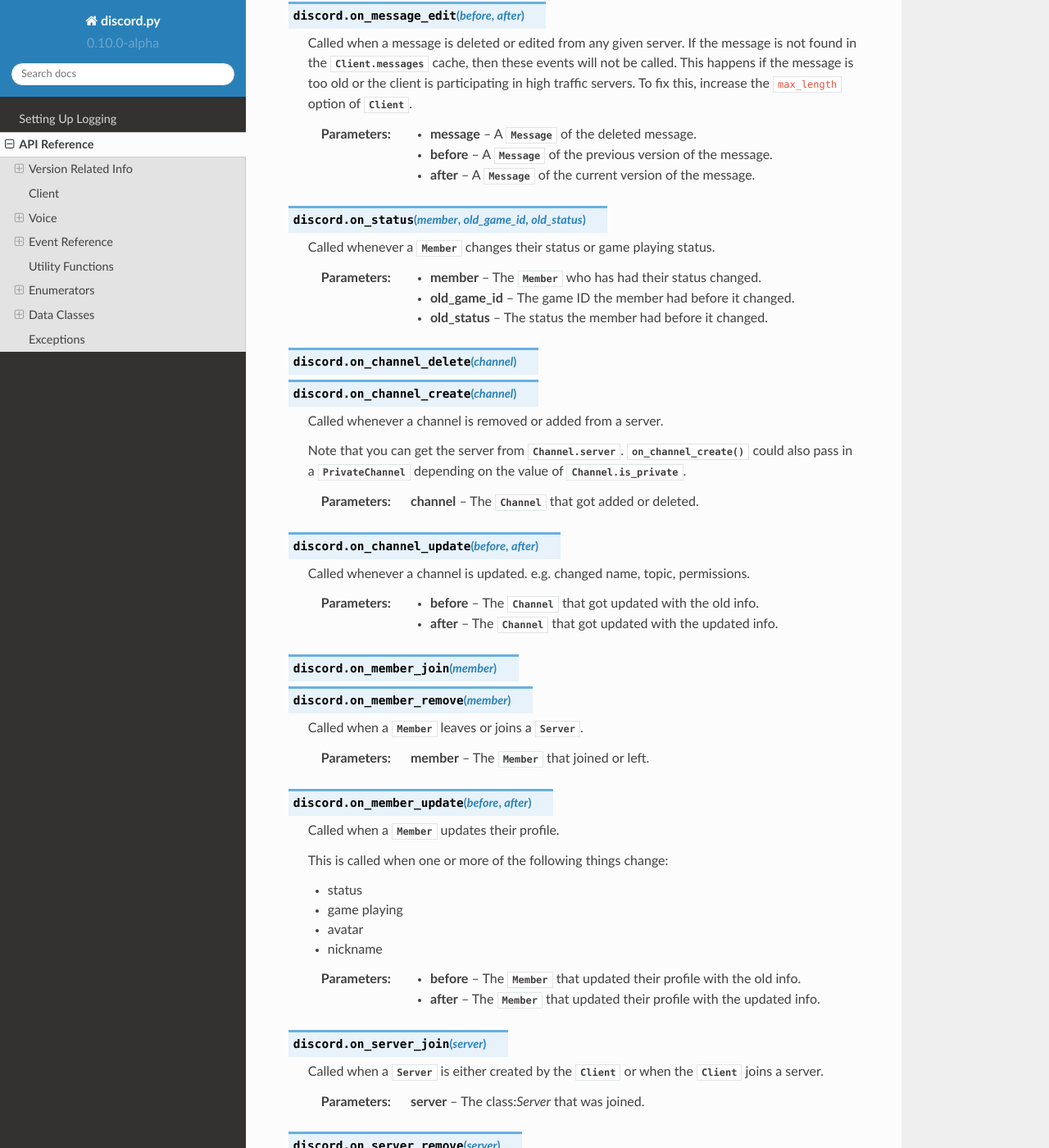
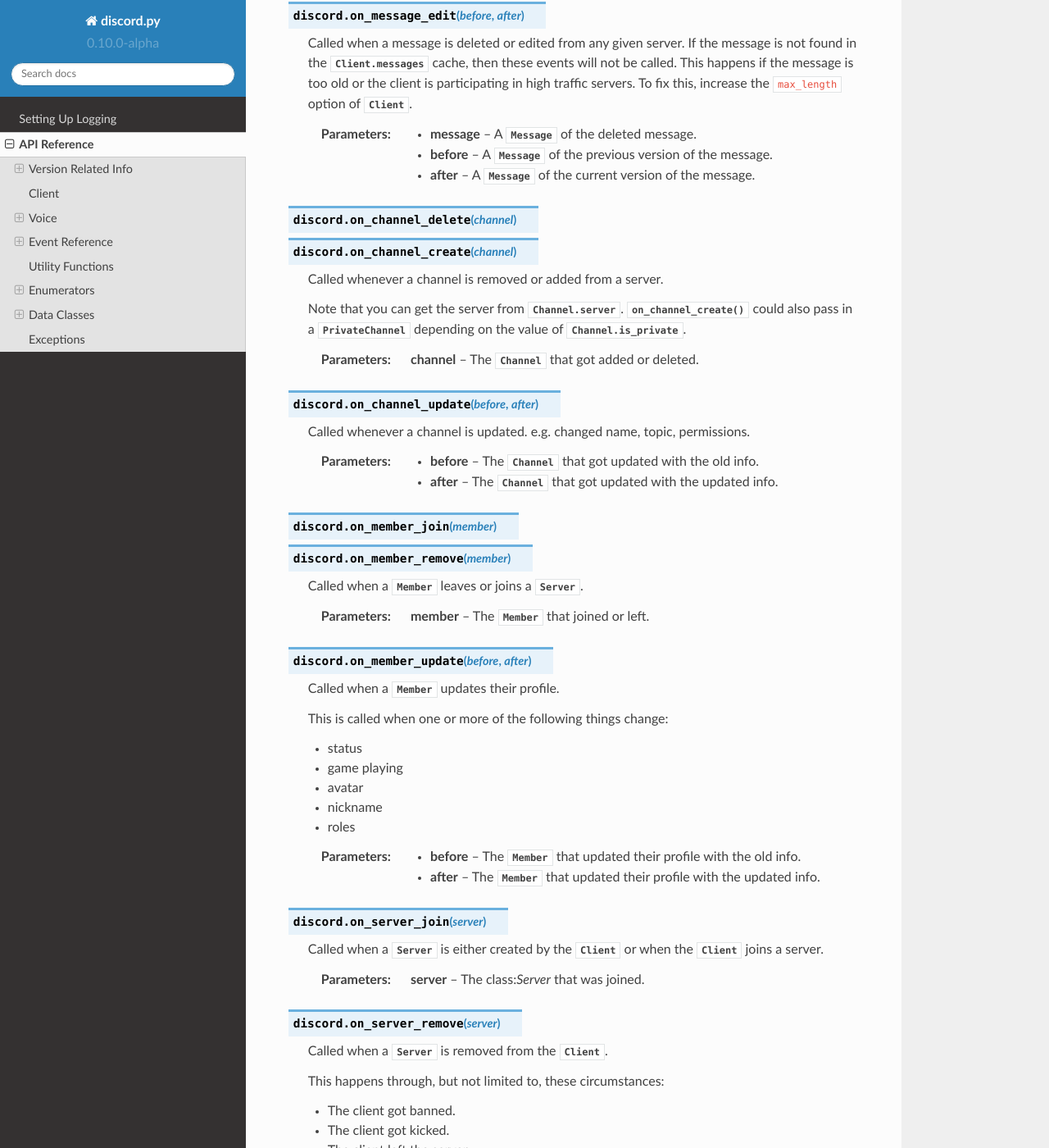
Before and after one commit to Rapptz/discord.py, a Sphinx documentation site: the page built from docs/api.rst, in a window 1280 px wide and 1400 px high, scrolled down 4143 px. Shown: the whole window at 82% size. Built offline with Sphinx 7.4.7 and the Read the Docs theme 2.0.0, drawn with Linux system fonts in a browser that asks for light colours.

Commit message:
Remove on_status event. Superseded by on_member_update.

```diff
--- a/docs/api.rst
+++ b/docs/api.rst
@@ -207,14 +207,6 @@
     :param before: A :class:`Message` of the previous version of the message.
     :param after: A :class:`Message` of the current version of the message.
 
-.. function:: on_status(member, old_game_id, old_status)
-
-    Called whenever a :class:`Member` changes their status or game playing status.
-
-    :param member: The :class:`Member` who has had their status changed.
-    :param old_game_id: The game ID the member had before it changed.
-    :param old_status: The status the member had before it changed.
-
 .. function:: on_channel_delete(channel)
               on_channel_create(channel)
 
@@ -250,6 +242,7 @@
     - game playing
     - avatar
     - nickname
+    - roles
 
     :param before: The :class:`Member` that updated their profile with the old info.
     :param after: The :class:`Member` that updated their profile with the updated info.
```
Also changed, not shown: 1 other file.
